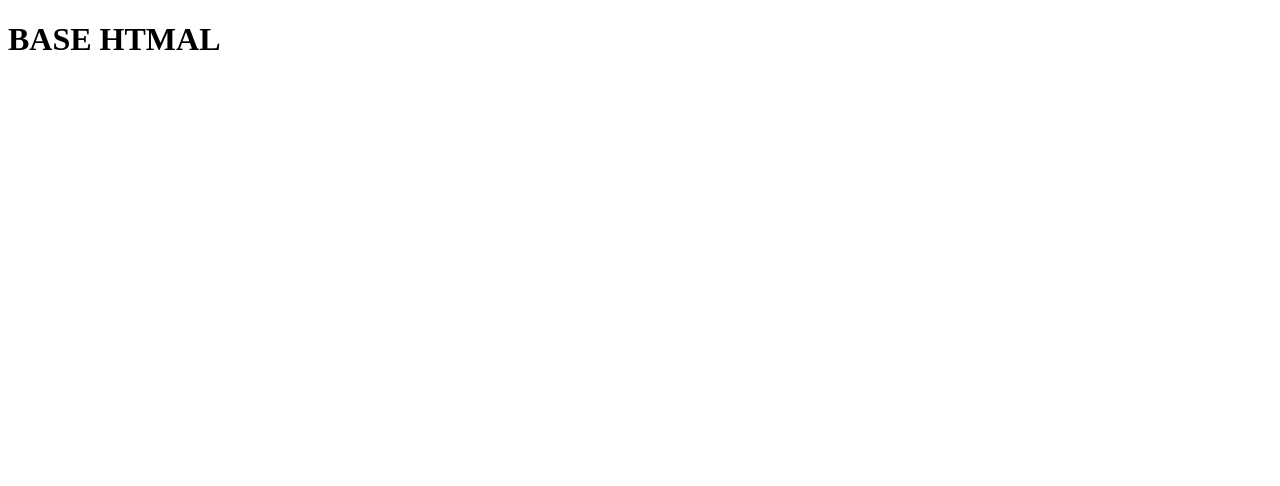
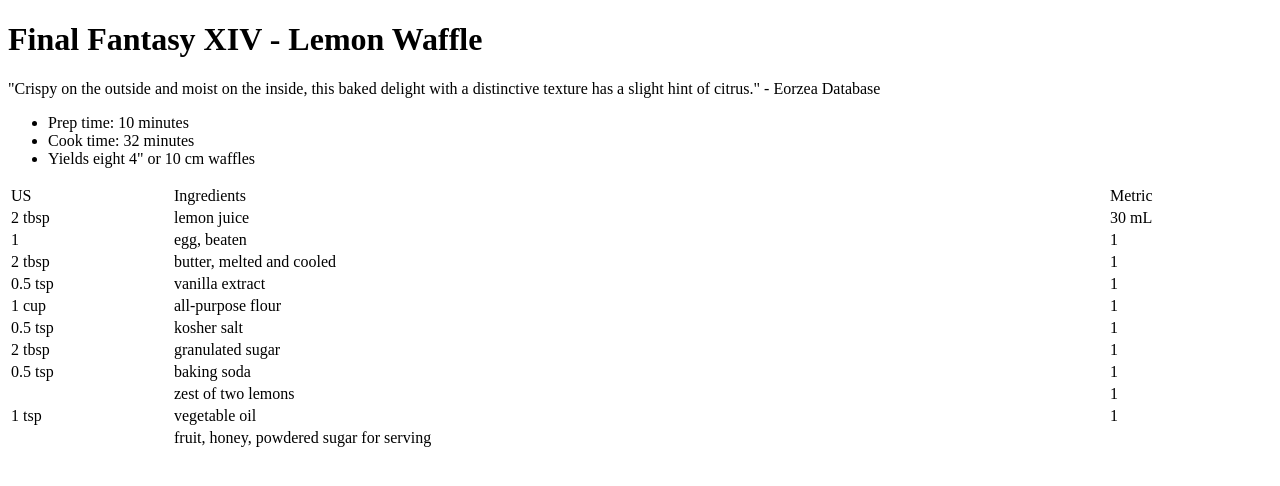
Before and after one commit to Qu3d45/odin-recipes, a plain HTML site: page index.html in a window 1280 px wide. Drawn offline with Linux system fonts and the light colour scheme.

Commit message:
populated table

```diff
--- a/index.html
+++ b/index.html
@@ -4,7 +4,91 @@
         <meta charset="utf-8">
         <title>odin-recipes</title>
     </head>
+    <!-- <style>
+        table, th, td {
+          border:1px solid black;
+        }
+    </style> -->
     <body>
-       <h1>BASE HTMAL</h1>
+       <h1>Final Fantasy XIV - Lemon Waffle</h1>
+
+
+
+       <p>
+        "Crispy on the outside and moist on the inside, this baked delight with a distinctive texture has a slight hint of citrus." - Eorzea Database
+       </p>
+
+       <ul>
+           <li>Prep time: 10 minutes</li>
+           <li>Cook time: 32 minutes</li>
+           <li>Yields eight 4" or 10 cm waffles</li>
+       </ul>
+
+       <table style="width:100%">
+        <tr>
+            <td>US</td>
+            <td>Ingredients</td>
+            <td>Metric</td>
+
+        </tr>
+        <tr>
+            <td>2 tbsp</td>
+            <td>lemon juice</td>
+            <td>30 mL</td>
+        </tr>
+        <tr>
+          <td>1</td>
+          <td>egg, beaten</td>
+          <td>1</td>
+        </tr>
+        <tr>
+            <td>2 tbsp</td>
+            <td>butter, melted and cooled</td>
+            <td>1</td>
+        </tr>
+        <tr>
+            <td>0.5 tsp</td>
+            <td>vanilla extract</td>
+            <td>1</td>
+        </tr>
+        <tr>
+            <td>1 cup</td>
+            <td>all-purpose flour</td>
+            <td>1</td>
+        </tr>
+        <tr>
+            <td>0.5 tsp</td>
+            <td>kosher salt</td>
+            <td>1</td>
+        </tr>
+        <tr>
+            <td>2 tbsp</td>
+            <td>granulated sugar</td>
+            <td>1</td>
+        </tr>
+        <tr>
+            <td>0.5 tsp</td>
+            <td>baking soda</td>
+            <td>1</td>
+        </tr>
+        <tr>
+            <td> </td>
+            <td>zest of two lemons</td>
+            <td>1</td>
+        </tr>
+        <tr>
+            <td>1 tsp</td>
+            <td>vegetable oil</td>
+            <td>1</td>
+        </tr>
+        <tr>
+            <td> </td>
+            <td>fruit, honey, powdered sugar for serving</td>
+            <td> </td>
+        </tr>
+      </table>
+
+
+
     </body>
 </html>
```
